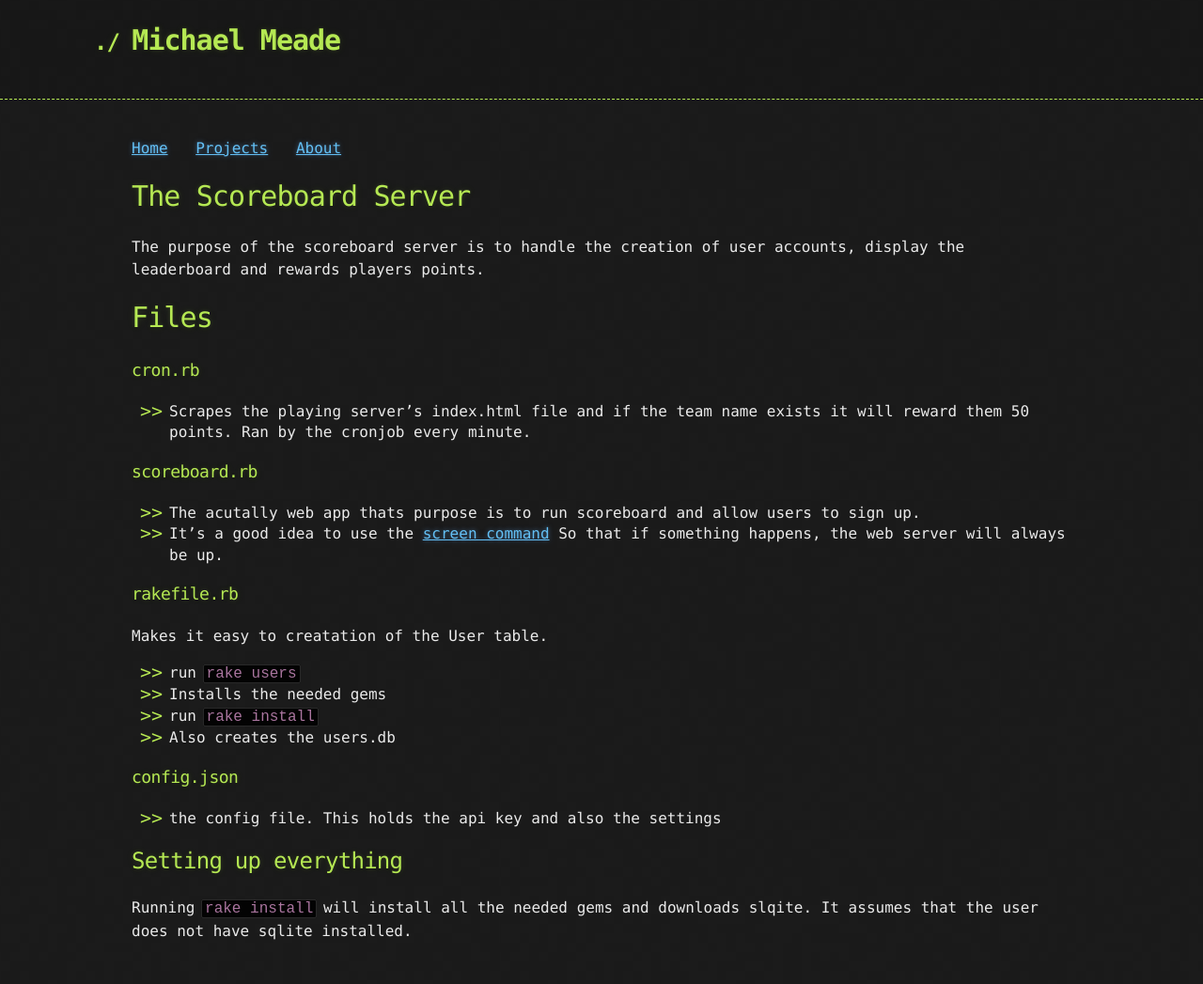
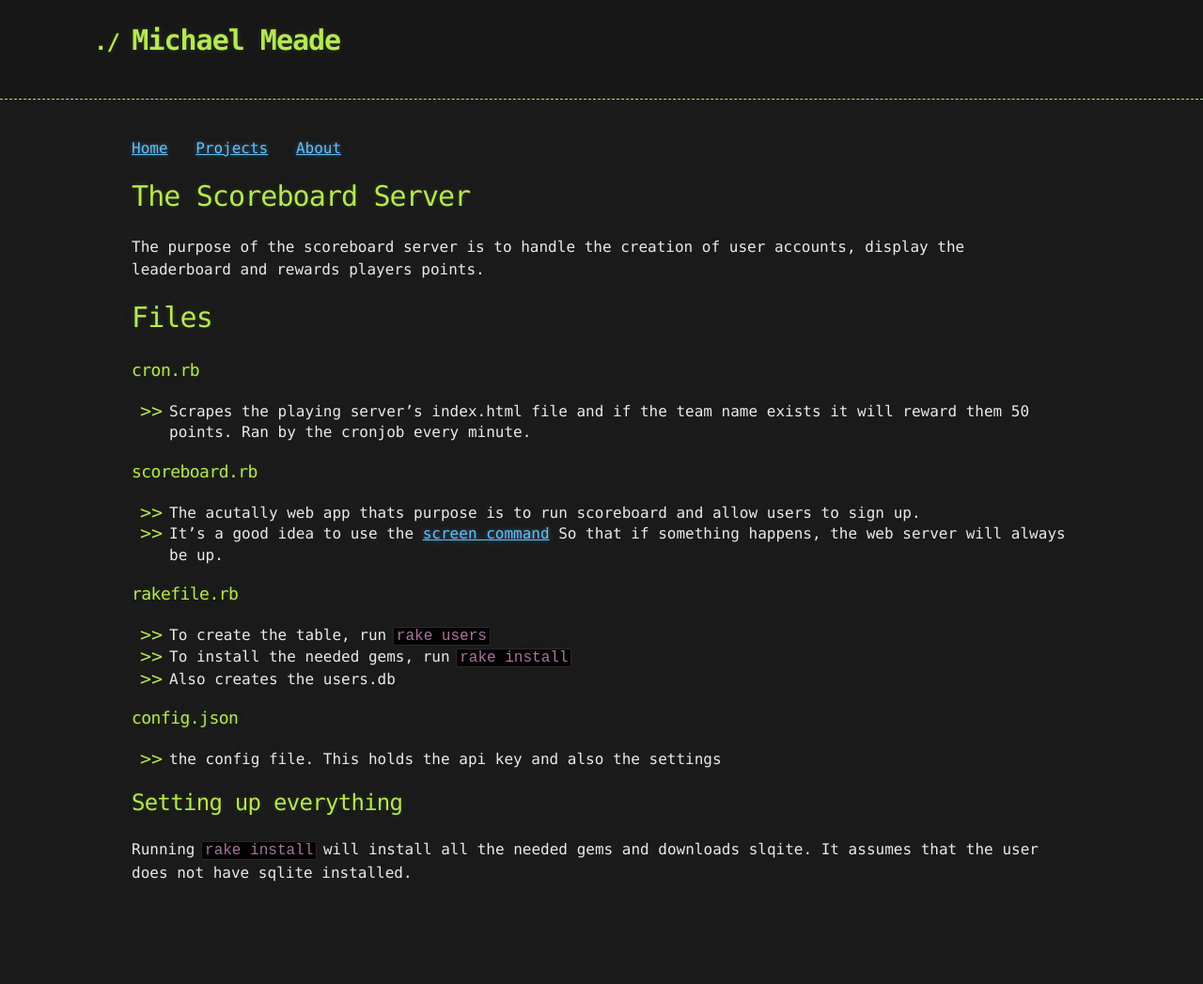
Before and after one commit to Michael-Meade/MinerFind, a Jekyll site: the page built from Projects/leaderboard.md, in a window 1280 px wide. Shown: the whole page at 94% size. Built offline with Jekyll 4.4.1, drawn with Linux system fonts in a browser that asks for light colours; our own code applies the rules of GitHub Pages for plain Markdown files; the repository's description, which GitHub fills in, is left out; after the commit the page ends 985 px from its top, so only the background shows below that.

Commit message:
Update leaderboard.md

````diff
--- a/Projects/leaderboard.md
+++ b/Projects/leaderboard.md
@@ -12,10 +12,8 @@ The purpose of the scoreboard server is to handle the creation of user accounts,
 
 
 ### rakefile.rb
-   Makes it easy to creatation of the User table.
-  - run ```rake users```
-  - Installs the needed gems
-  - run ```rake install```
+  - To create the table, run ```rake users```
+  - To install the needed gems, run ```rake install```
   - Also creates the users.db<br>
 
 
````
